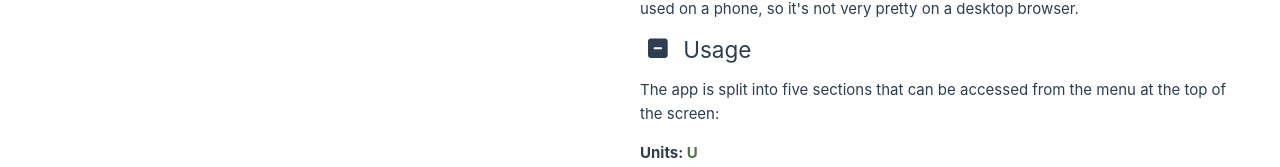
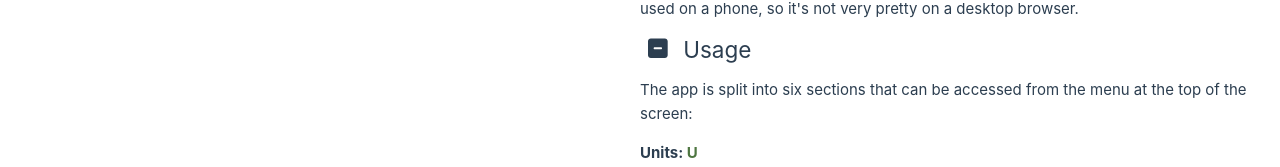
Before and after one commit to benjamin-wright/ingredients, a Vue app: page / in a window 1280 px wide. Both pictures are taken after a click on the button 657 px from the left and 166 px from the top of the page. Shown: the part 117-284 px from the top of the page. Built offline with nearby package versions, Linux system fonts and the light colour scheme; what absurd-sql would draw is missing.

Commit message:
help fix

```diff
--- a/src/views/HomeView.vue
+++ b/src/views/HomeView.vue
@@ -43,7 +43,7 @@
           <h2 @click.prevent="expanded.usage = !expanded.usage">Usage</h2>
         </div>
         <div v-if="expanded.usage">
-          <p>The app is split into five sections that can be accessed from the menu at the top of the screen:</p>
+          <p>The app is split into six sections that can be accessed from the menu at the top of the screen:</p>
           <dl>
             <dt>Units: <em>U</em></dt>
             <dd>
```
